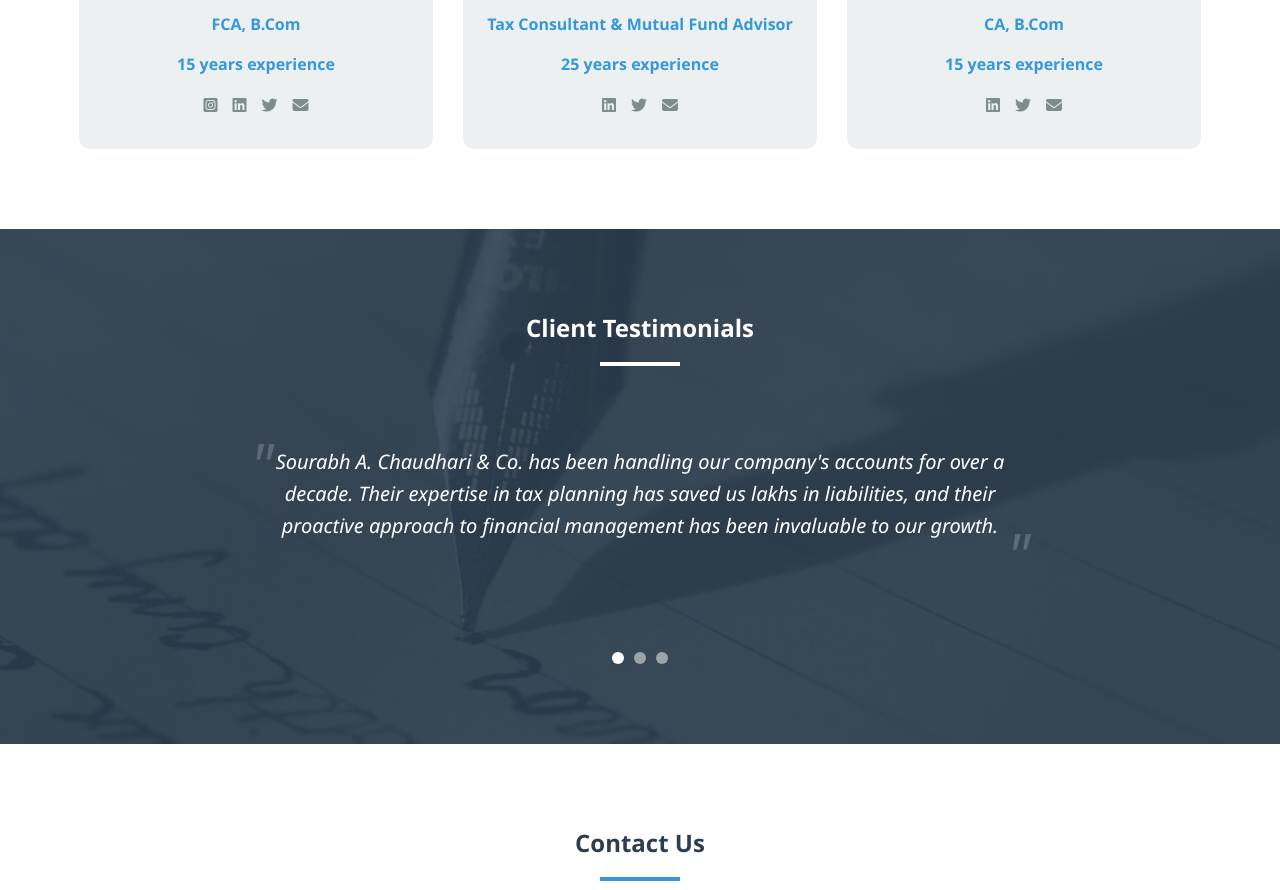
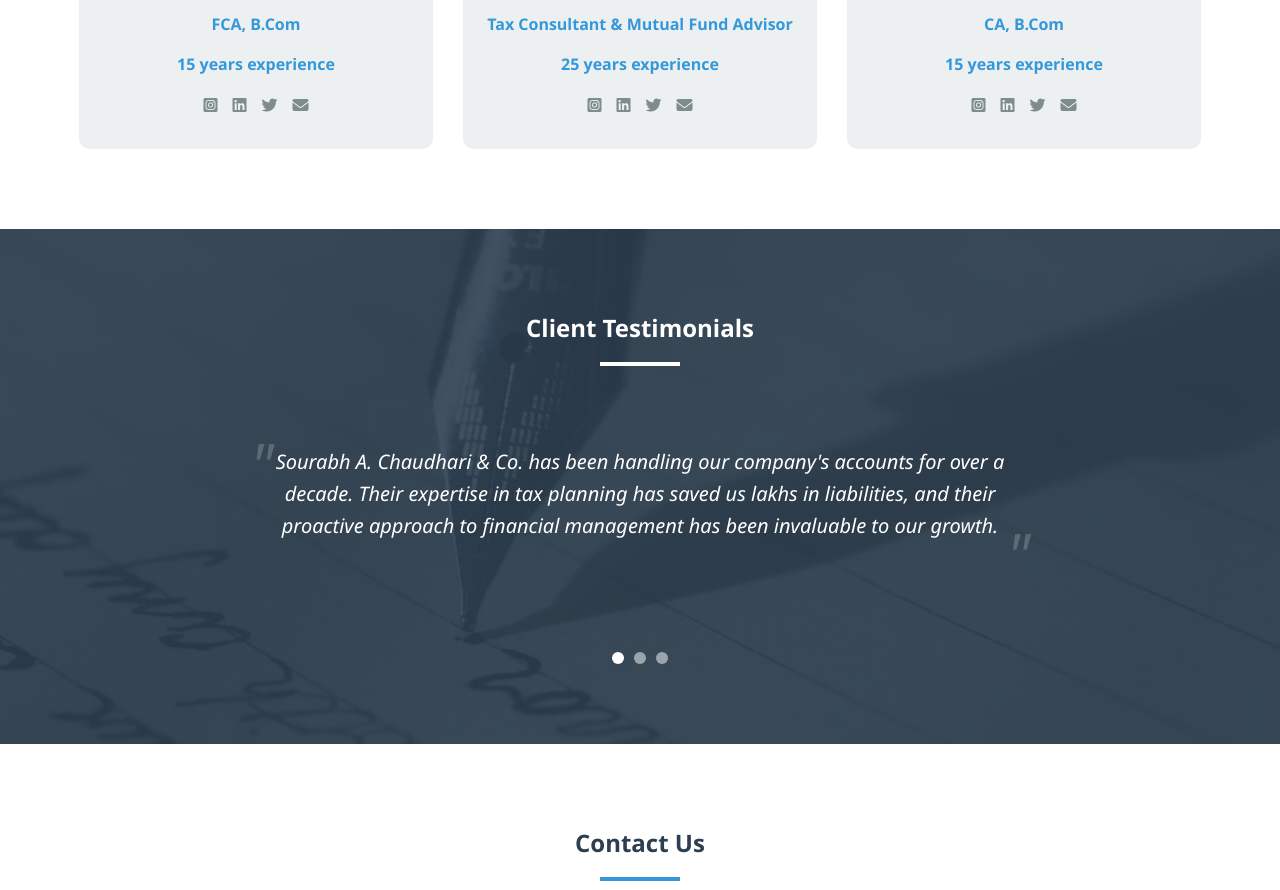
Before and after one commit to Bhushan-Deore/CA_Website, a plain HTML site: page index.html in a window 1280 px wide. Shown: the part 3333-4223 px from the top of the page. Drawn offline with nearby package versions, Linux system fonts and the light colour scheme.

Commit message:
Added Instagram icons in Team member Section

```diff
--- a/index.html
+++ b/index.html
@@ -213,6 +213,7 @@
                         <p>25 years experience</p>
                     </div>
                     <div class="member-social">
+                        <a href="#"><i class="fa-brands fa-square-instagram"></i></a>
                         <a href="#"><i class="fab fa-linkedin"></i></a>
                         <a href="#"><i class="fab fa-twitter"></i></a>
                         <a href="#"><i class="fas fa-envelope"></i></a>
@@ -229,6 +230,7 @@
                         <p>15 years experience</p>
                     </div>
                     <div class="member-social">
+                        <a href="#"><i class="fa-brands fa-square-instagram"></i></a>
                         <a href="#"><i class="fab fa-linkedin"></i></a>
                         <a href="#"><i class="fab fa-twitter"></i></a>
                         <a href="#"><i class="fas fa-envelope"></i></a>
```
